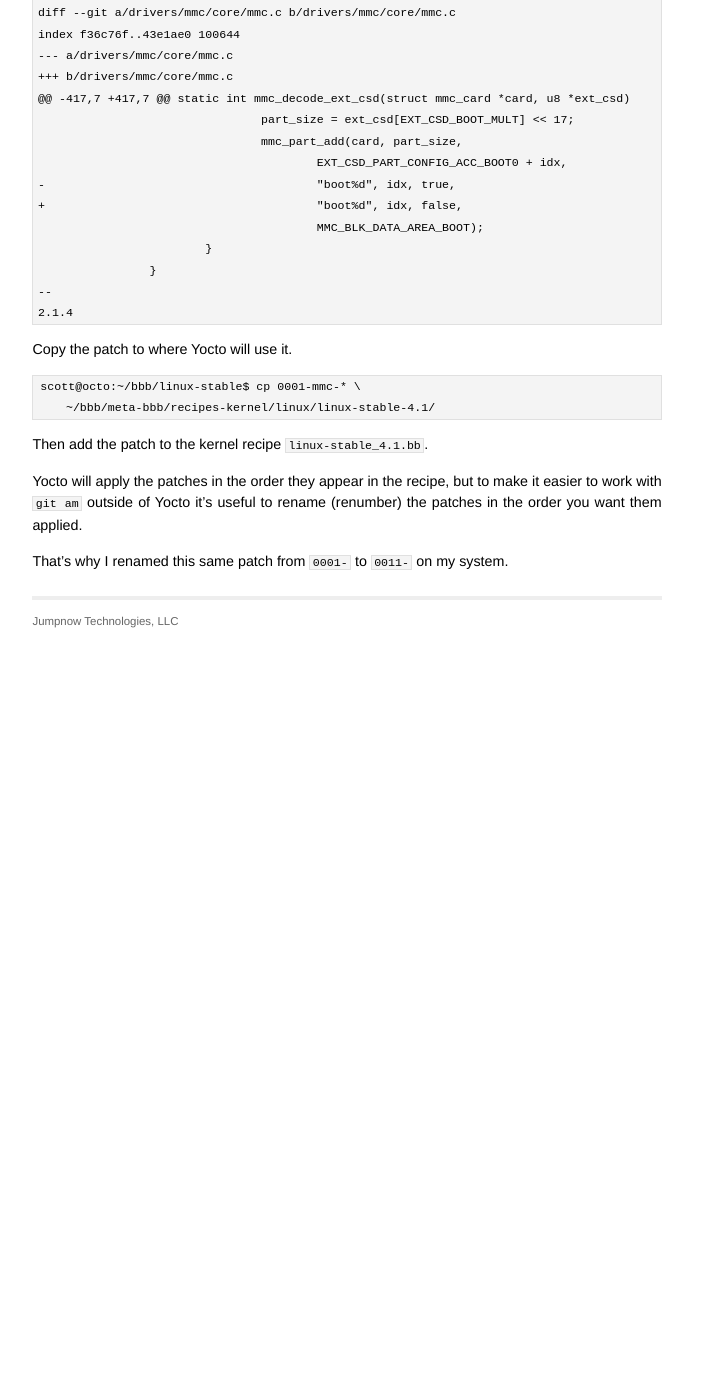
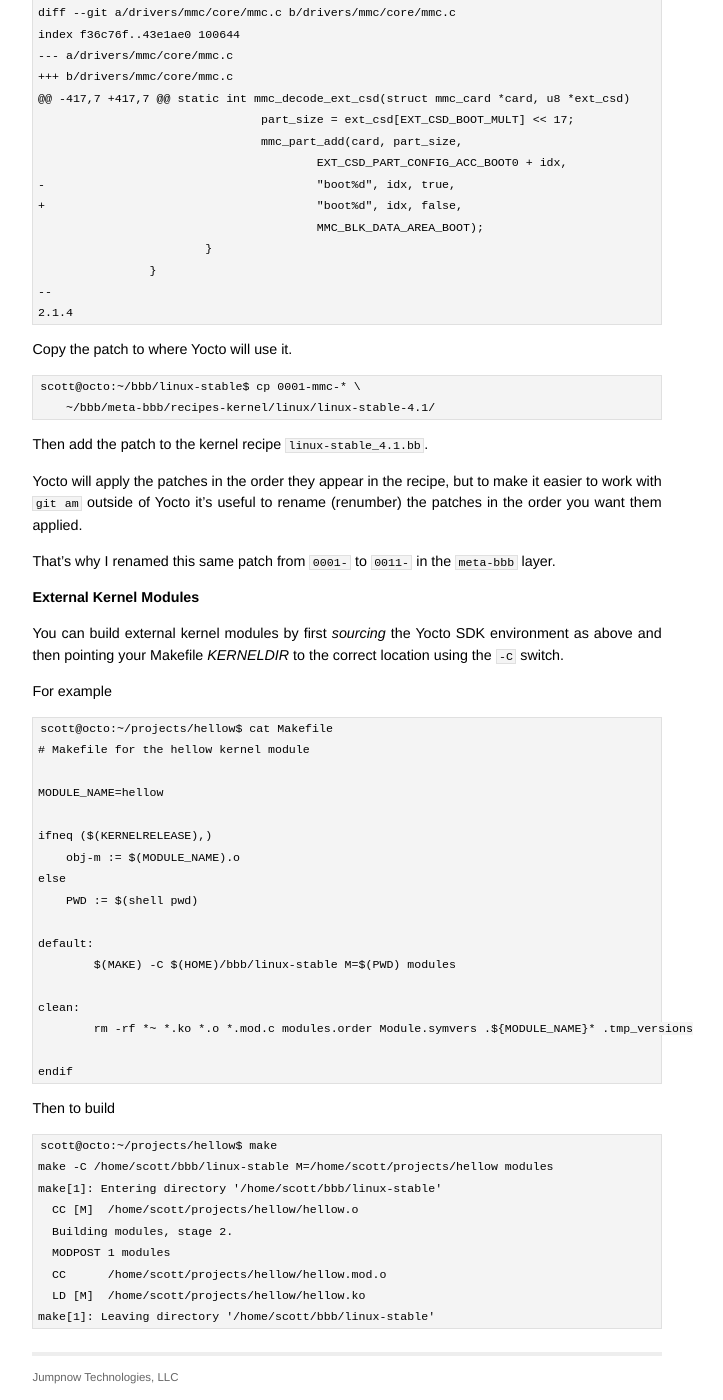
Before and after one commit to jumpnow/jumpnowtek-site, a Jekyll site: the page built from _posts/2015-06-22-Working-on-the-BeagleBone-kernel.md, in a window 1280 px wide and 1400 px high, scrolled down 6477 px. Shown: the whole window, without its empty margins (293-1016 px from the left). Built offline with Jekyll 4.4.1, drawn with Linux system fonts in a browser that asks for light colours; before the commit the page ends 7121 px from its top, so only the background shows below that.

Commit message:
Add notes for external modules

```diff
--- a/_posts/2015-06-22-Working-on-the-BeagleBone-kernel.md
+++ b/_posts/2015-06-22-Working-on-the-BeagleBone-kernel.md
@@ -353,7 +353,44 @@ Then add the patch to the kernel recipe `linux-stable_4.1.bb`.
 
 Yocto will apply the patches in the order they appear in the recipe, but to make it easier to work with `git am` outside of Yocto it's useful to rename (renumber) the patches in the order you want them applied.
 
-That's why I renamed this same patch from `0001-` to `0011-` on my system.
+That's why I renamed this same patch from `0001-` to `0011-` in the `meta-bbb` layer.
+
+### External Kernel Modules
+
+You can build external kernel modules by first *sourcing* the Yocto SDK environment as above and then pointing your Makefile *KERNELDIR* to the correct location using the `-C` switch.
+
+For example
+
+    scott@octo:~/projects/hellow$ cat Makefile
+    # Makefile for the hellow kernel module
+
+    MODULE_NAME=hellow
+
+    ifneq ($(KERNELRELEASE),)
+        obj-m := $(MODULE_NAME).o
+    else
+        PWD := $(shell pwd)
+
+    default:
+            $(MAKE) -C $(HOME)/bbb/linux-stable M=$(PWD) modules
+
+    clean:
+            rm -rf *~ *.ko *.o *.mod.c modules.order Module.symvers .${MODULE_NAME}* .tmp_versions
+
+    endif
+
+Then to build
+
+    scott@octo:~/projects/hellow$ make
+    make -C /home/scott/bbb/linux-stable M=/home/scott/projects/hellow modules
+    make[1]: Entering directory '/home/scott/bbb/linux-stable'
+      CC [M]  /home/scott/projects/hellow/hellow.o
+      Building modules, stage 2.
+      MODPOST 1 modules
+      CC      /home/scott/projects/hellow/hellow.mod.o
+      LD [M]  /home/scott/projects/hellow/hellow.ko
+    make[1]: Leaving directory '/home/scott/bbb/linux-stable'
+
 
 
 [bbb-yocto]: http://www.jumpnowtek.com/beaglebone/BeagleBone-Systems-with-Yocto.html
```
